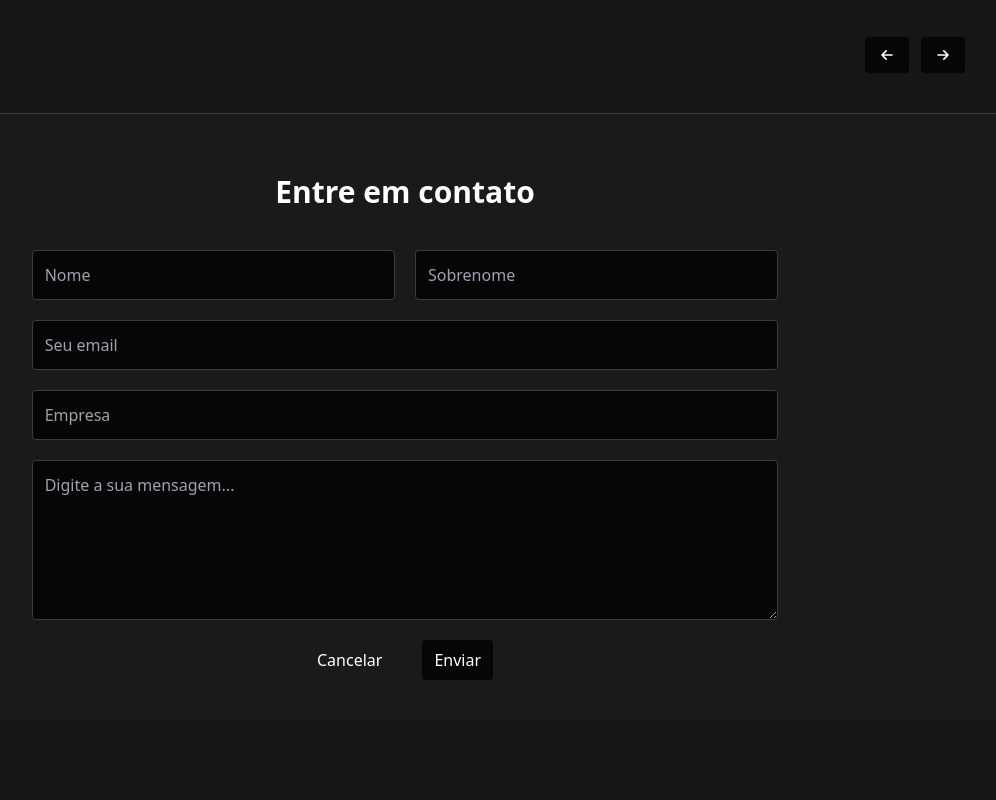
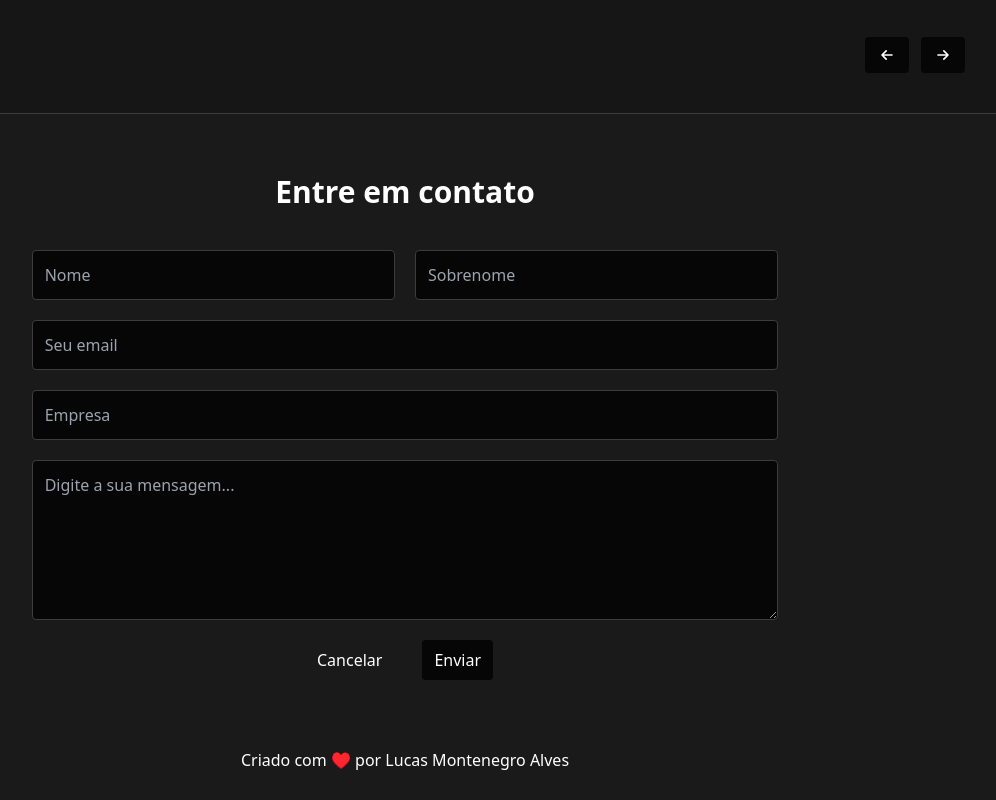
Before and after one commit to lukinhas563/portfolio-v2, a Next.js app: page / in a window 1280 px wide. Shown: the part 1133-1933 px from the top of the page, without its empty margins (235-1231 px from the left). Before the commit the page ends 1853 px from the top, so only its background shows below. Built offline with nearby package versions, Linux system fonts and the light colour scheme.

Commit message:
:sparkles: feat: Created footer

```diff
--- /dev/null
+++ b/src/components/foot/Foot.tsx
@@ -0,0 +1,7 @@
+export default function Footer() {
+  return (
+    <footer className="bg-[#1A1A1A] h-20 flex justify-center items-center">
+      <p>Criado com ♥️ por Lucas Montenegro Alves</p>
+    </footer>
+  );
+}
--- a/src/components/formContainer/FormContainer.tsx
+++ b/src/components/formContainer/FormContainer.tsx
@@ -4,7 +4,7 @@ interface FormContainerProps {
 
 export default function FormContainer({ children }: FormContainerProps) {
   return (
-    <div className="bg-[#1A1A1A] border-t border-[#3C3C3C] flex justify-center items-center py-10 px-20 ">
+    <div className="bg-[#1A1A1A] border-t border-[#3C3C3C] flex flex-col justify-center items-center py-10 px-20 ">
       {children}
     </div>
   );
--- a/src/pages/index.tsx
+++ b/src/pages/index.tsx
@@ -6,6 +6,7 @@ import Slide from "@/components/slide/Slide";
 import Section from "@/components/section/Section";
 import FormContainer from "@/components/formContainer/FormContainer";
 import Form from "@/components/form/Form";
+import Footer from "@/components/foot/Foot";
 
 const inter = Inter({ subsets: ["latin"] });
 
@@ -27,6 +28,7 @@ export default function Home() {
       <FormContainer>
         <Form />
       </FormContainer>
+      <Footer />
     </>
   );
 }
```
